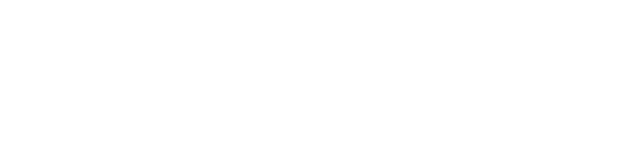
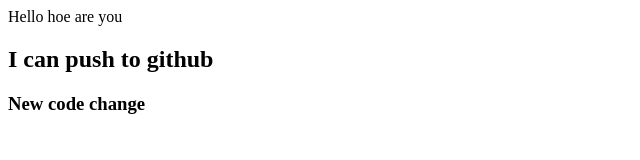
Before and after one commit to topurahman1122/my-second-web, a plain HTML site: page index.html in a window 1280 px wide. Shown: the whole page, without its empty margins (0-640 px from the left). Drawn offline with Linux system fonts and the light colour scheme.

Commit message:
added headwe

```diff
--- a/index.html
+++ b/index.html
@@ -7,6 +7,8 @@
     <title>My second github web</title>
 </head>
 <body>
-
+    <h>Hello hoe are you</h>
+    <h2>I can push to github</h2>
+    <h3>New code change</h3>
 </body>
 </html>
```
